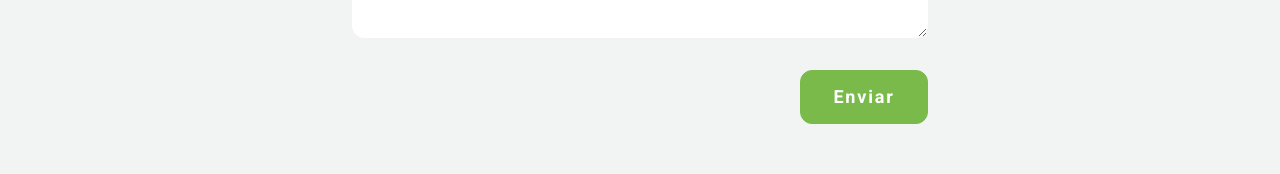
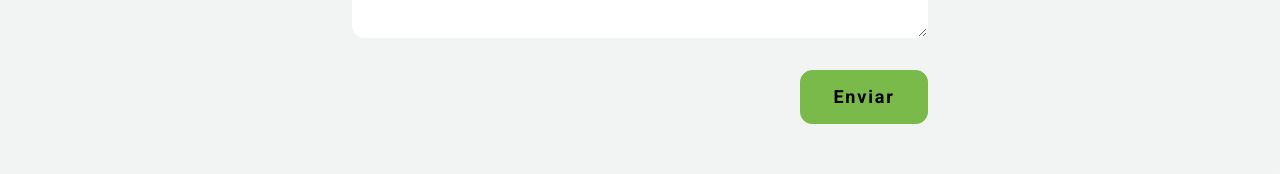
Before and after one commit to kvi-ki/explinsolutions, a Next.js app: page / in a window 1280 px wide. Shown: the part 2422-2596 px from the top of the page. Built offline with nearby package versions, Linux system fonts and the light colour scheme.

Commit message:
style: update text color to submit button

```diff
--- a/src/components/contactForm/ContactForm.tsx
+++ b/src/components/contactForm/ContactForm.tsx
@@ -76,7 +76,7 @@ export default function ContactForm() {
           />
         </div>
         <div className="text-right mt-8">
-          <button className="w-32 p-3 rounded-xl border border-accent bg-accent text-whiteColor font-bold text-lg tracking-widest cursor-pointer hover:bg-accent-on-hover">
+          <button className="w-32 p-3 rounded-xl border border-accent bg-accent text-black font-bold text-lg tracking-widest cursor-pointer hover:bg-accent-on-hover">
             Enviar
           </button>
         </div>
```
